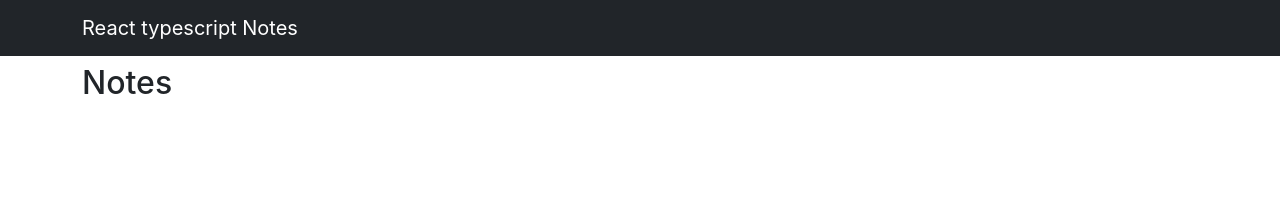
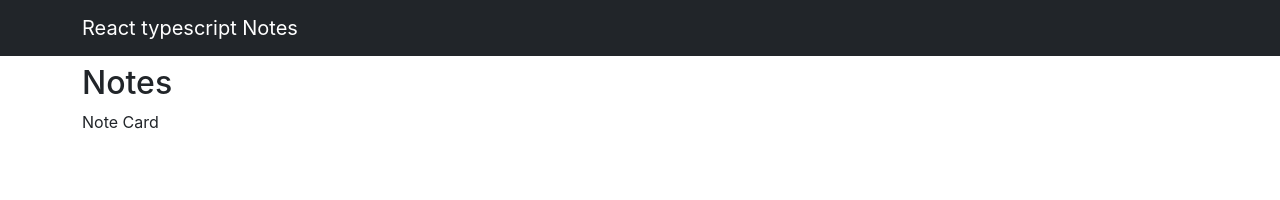
Before and after one commit to ShiraOhana/TypeScript-notes, a React (Create React App) app: page / in a window 1280 px wide. Shown: the top 200 px of the page. Built offline with nearby package versions, Linux system fonts and the light colour scheme.

Commit message:
Passing props

```diff
--- a/src/components/Notes.tsx
+++ b/src/components/Notes.tsx
@@ -1 +1,12 @@
-export {}
+import * as React from "react";
+import { Note } from "../models/note.models";
+
+interface INotesProps {
+  note: Note;
+}
+
+const Notes: React.FC<INotesProps> = ({ note }) => {
+  return <div> Note Card</div>;
+};
+
+export default Notes;
--- a/src/components/NotesList.tsx
+++ b/src/components/NotesList.tsx
@@ -1,15 +1,23 @@
 import * as React from "react";
 import { Note } from "../models/note.models";
+import Notes from "../components/Notes";
 
 // Type of props for the TS -> Created on models
 interface INotesListProps {
   notes: Note[];
 }
 
-const NotesList: React.FunctionComponent<INotesListProps> = (props) => {
+const NotesList: React.FunctionComponent<INotesListProps> = ({ notes }) => {
+  const renderNotes = (): JSX.Element[] => {
+    return notes.map((note) => {
+      return <Notes key={note.id} note={note} />;
+    });
+  };
+
   return (
     <>
       <h2 className="mt-3">Notes</h2>
+      <div>{renderNotes()}</div>
     </>
   );
 };
```
